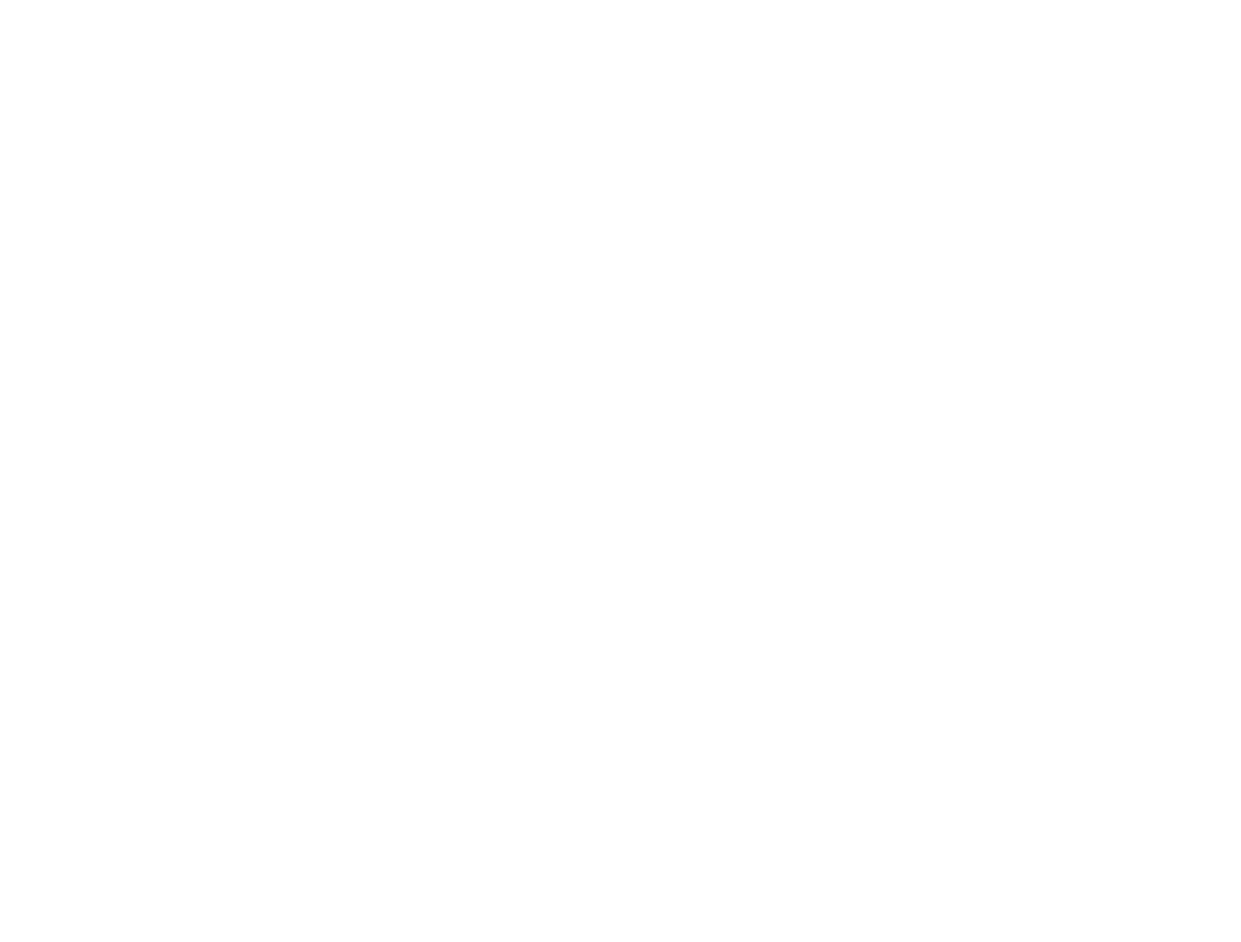
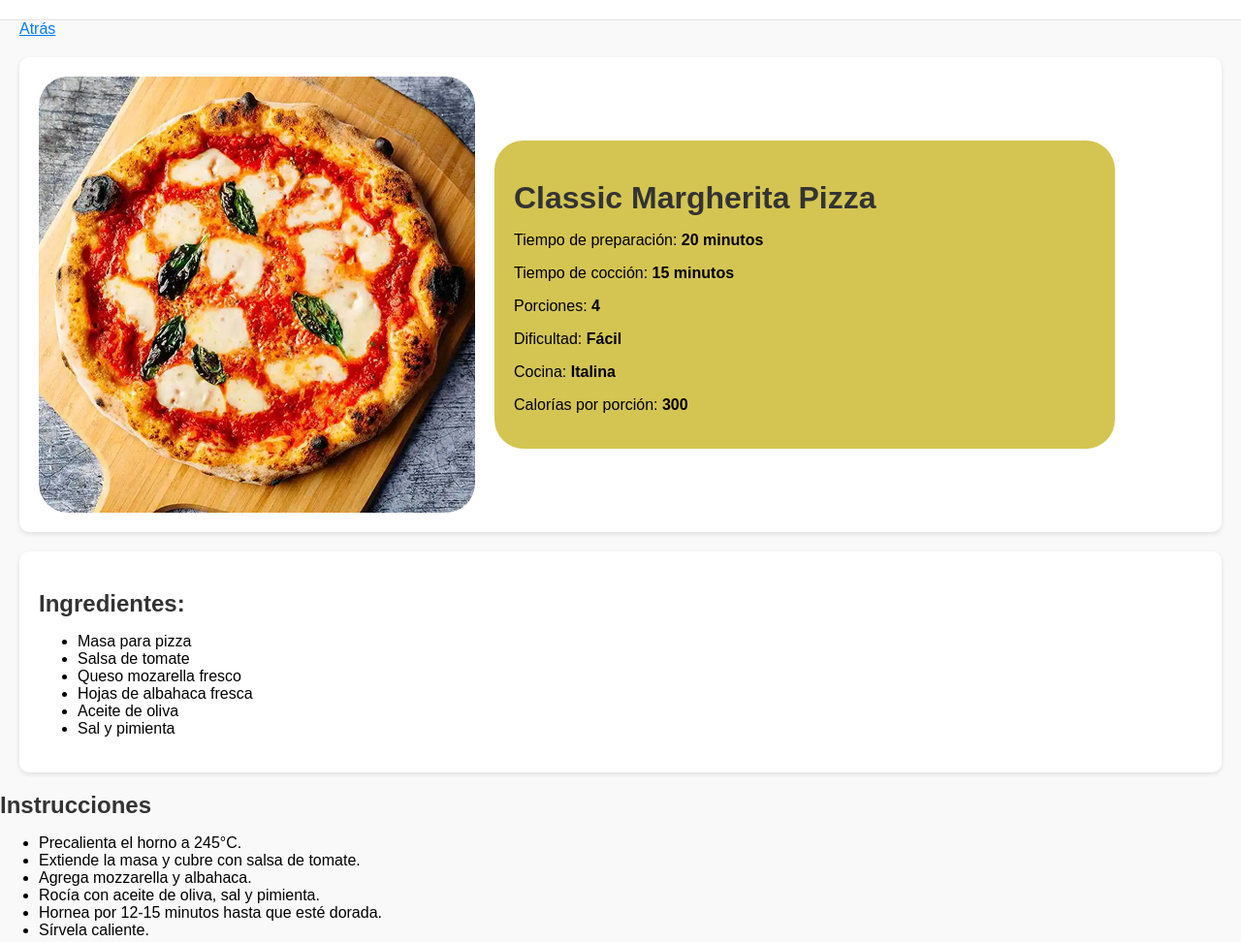
Before and after one commit to ashleybarreiro11/proyecto_flowa, a plain HTML site: page pages/element_id1.html in a window 1280 px wide. Shown: the whole page at 97% size. Before the commit the page ends 800 px from the top, so only its background shows below. Drawn offline with Linux system fonts and the light colour scheme; a web font is replaced by a local one.

Commit message:
Hice unos cambios generales.

```diff
--- a/pages/element_id1.html
+++ b/pages/element_id1.html
@@ -1,11 +1,58 @@
 <!DOCTYPE html>
 <html lang="en">
 <head>
-    <meta charset="UTF-8">
-    <meta name="viewport" content="width=device-width, initial-scale=1.0">
-    <title>Document</title>
-</head>
-<body>
+        <meta charset="UTF-8">
+        <meta name="viewport" content="width=device-width, initial-scale=1.0">
+        <title>Receta: Pizza Margherita</title>
+        <link rel="stylesheet" href="https://www.fontshare.com/?q=General%20Sans">
+        <link rel="stylesheet" href="https://cdnjs.cloudflare.com/ajax/libs/font-awesome/4.7.0/css/font-awesome.min.css">
+        <link rel="stylesheet" href="../styles/element.css">
+    </head>
 
-</body>
+    <body>
+        <header>
+
+        </header>
+
+        <main>
+            <a href="catalog.html" class="back-button">Atrás</a>
+            <div class="receta-container">
+                <img src="../images/elemento_id1.png" alt="" class="receta-imagen">
+
+                <div class="receta-detalles">
+                    <h1>Classic Margherita Pizza</h1>
+                    <p>Tiempo de preparación: <strong>20 minutos</strong></p>
+                    <p>Tiempo de cocción: <strong>15 minutos</strong></p>
+                    <p>Porciones: <strong>4</strong></p>
+                    <p>Dificultad: <strong>Fácil</strong></p>
+                    <p>Cocina: <strong>Italina</strong></p>
+                    <p>Calorías por porción: <strong>300</strong></p>
+                </div>
+            </div>
+
+            <section class="ingredientes">
+                <h2>Ingredientes:</h2>
+                <ul>
+                    <li>Masa para pizza</li>
+                    <li>Salsa de tomate</li>
+                    <li>Queso mozarella fresco</li>
+                    <li>Hojas de albahaca fresca</li>
+                    <li>Aceite de oliva</li>
+                    <li>Sal y pimienta</li>
+                </ul>
+            </section>
+
+            <section class="intrucciones">
+                <h2>Instrucciones</h2>
+                <ul>
+                    <li>Precalienta el horno a 245°C.</li>
+                    <li>Extiende la masa y cubre con salsa de tomate.</li>
+                    <li>Agrega mozzarella y albahaca.</li>
+                    <li>Rocía con aceite de oliva, sal y pimienta.</li>
+                    <li>Hornea por 12-15 minutos hasta que esté dorada.</li>
+                    <li>Sírvela caliente.</li>
+                </ul>
+            </section>
+        </main>
+    </body>
 </html>
--- /dev/null
+++ b/styles/element.css
@@ -0,0 +1,66 @@
+body {
+    font-family: "General Sans", sans-serif;
+    margin: 0;
+    padding: 0;
+    background-color: #f9f9f9;
+}
+
+header {
+    background-color: #ffffff;
+    border-bottom: 1px solid #e0e0e0;
+    padding: 10px 20px;
+    display: flex;
+    justify-content: space-between;
+    align-items: center;
+}
+
+.logo {
+    height: 40px;
+}
+
+button {
+    border: none;
+    background: none;
+    cursor: pointer;
+}
+
+.back-button {
+    margin: 20px;
+    font-size: 16px;
+    color: #007BFF;
+}
+
+.receta-container {
+    display: flex;
+    align-items: center;
+    margin: 20px;
+    padding: 20px;
+    background: #ffffff;
+    border-radius: 10px;
+    box-shadow: 0 2px 5px rgba(0, 0, 0, 0.1);
+}
+
+.receta-imagen {
+    border-radius: 30px;
+}
+
+.receta-detalles {
+    width: 50%;
+    padding: 20px;
+    background-color: #d4c552;
+    border-radius: 30px;
+    margin-left: 20px;
+}
+
+.ingredientes, .instrucciones {
+    margin: 20px;
+    padding: 20px;
+    background: #ffffff;
+    border-radius: 10px;
+    box-shadow: 0 2px 5px rgba(0, 0, 0, 0.1);
+}
+
+h1, h2 {
+    margin-bottom: 10px;
+    color: #333333;
+}
```
Also changed, not shown: index.html (renamed from pages/index.html, +7 -3 lines), pages/catalog.html (+2 -2 lines), pages/favoritos.html (+1 -1 lines), styles/styles.css (+26 -7 lines), images/elemento_id1.png (added), 1 other file.
